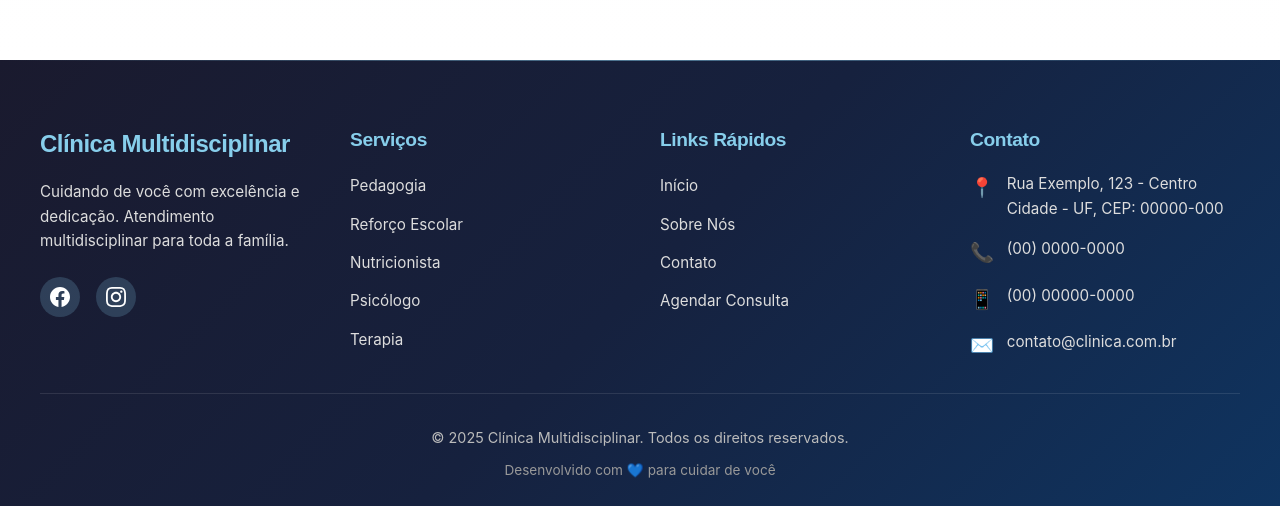
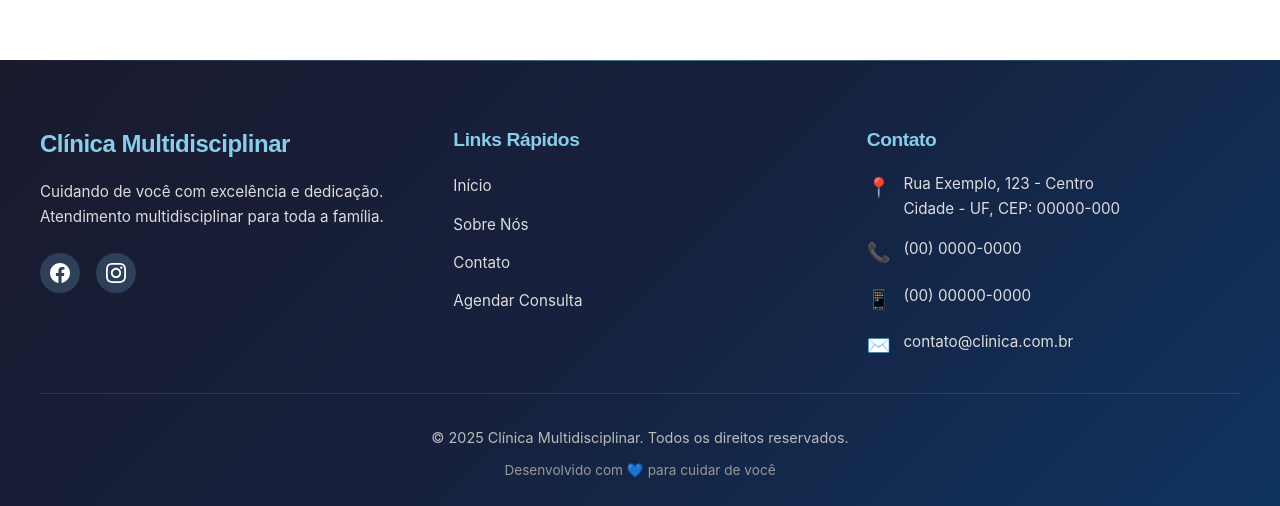
Before and after one commit to Pedro-Lopes/pot, a React (Create React App) app: page / in a window 1280 px wide. Shown: the part 5484-5990 px from the top of the page. Built offline with nearby package versions, Linux system fonts and the light colour scheme; the HTML template or start-up script is replaced by a standard one.

Commit message:
tirando os serviços do footer

```diff
--- a/src/components/Footer/Footer.js
+++ b/src/components/Footer/Footer.js
@@ -26,17 +26,6 @@ const Footer = () => {
                 </svg>
               </a>
             </div>
-          </div>
-
-          <div className="footer-section">
-            <h4 className="footer-subtitle">Serviços</h4>
-            <ul className="footer-list">
-              <li><a href="#servicos">Pedagogia</a></li>
-              <li><a href="#servicos">Reforço Escolar</a></li>
-              <li><a href="#servicos">Nutricionista</a></li>
-              <li><a href="#servicos">Psicólogo</a></li>
-              <li><a href="#servicos">Terapia</a></li>
-            </ul>
           </div>
 
           <div className="footer-section">
```
